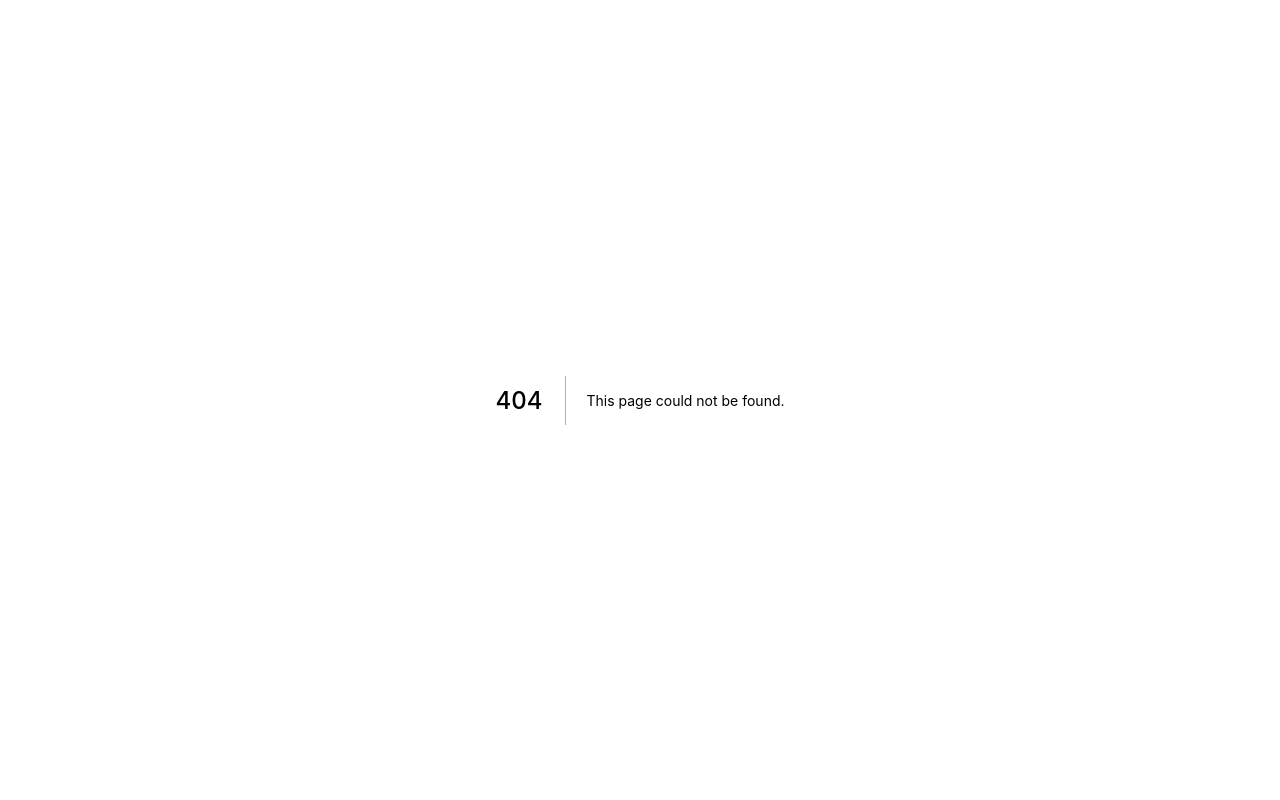
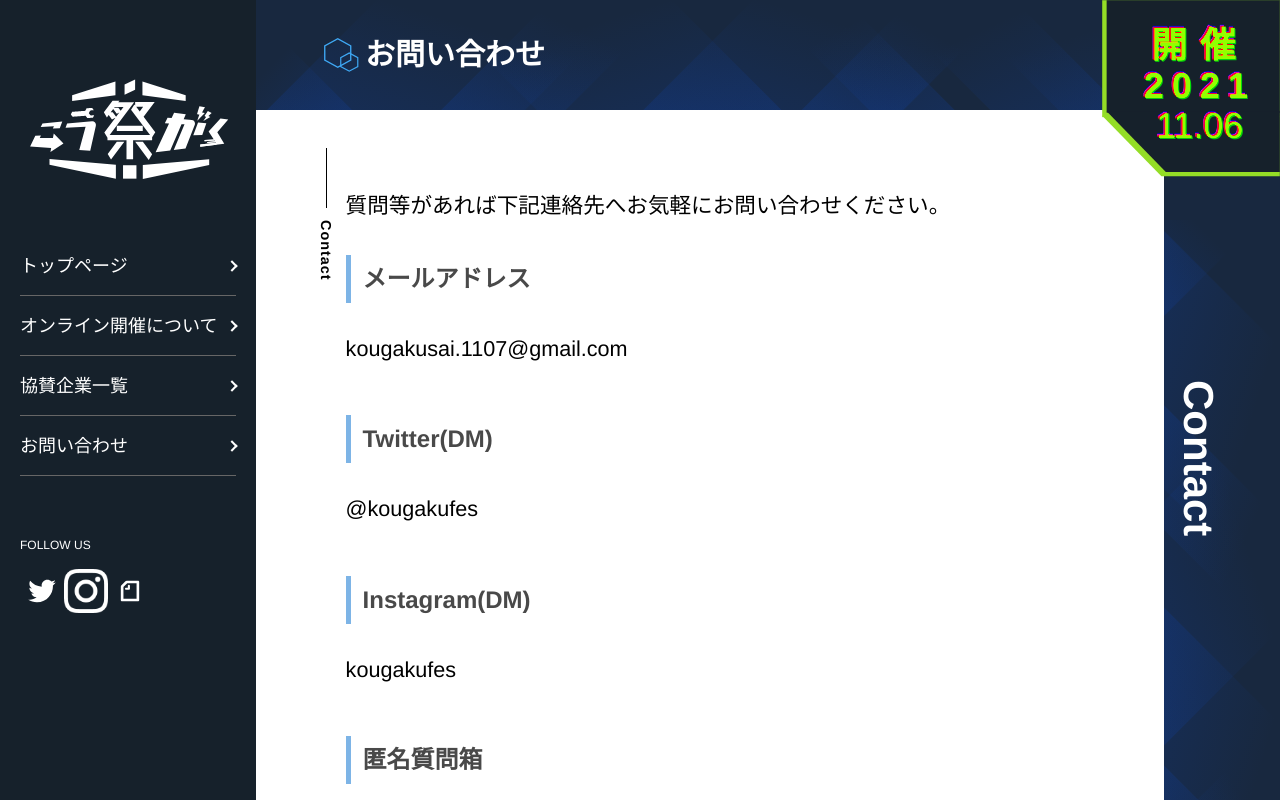
Before and after one commit to kougakusai/kougakusai-hp, a Next.js app: page /contact in a window 1280 px wide. Before the commit this address had no page. Shown: the top 800 px of the page. Built offline with nearby package versions, Linux system fonts and the light colour scheme.

Commit message:
#29 お問い合わせページ作成

```diff
--- /dev/null
+++ b/src/pages/contact.tsx
@@ -0,0 +1,77 @@
+import { ReactElement } from "react";
+import Head from "next/head";
+import Link from "next/link";
+import ArticleLayout from "src/components/templates/ArticleLayout";
+import Subtitle from "src/components/modules/Subtitle";
+
+const contacts = [
+  {
+    type: "メール",
+    name: "メールアドレス",
+    text: "kougakusai.1107@gmail.com",
+    link: "mailto:kougakusai.1107@gmail.com",
+  },
+  {
+    type: "Twitter",
+    name: "Twitter(DM)",
+    text: "@kougakufes",
+    link: "https://twitter.com/kougakufes/", //DMLink="https://twitter.com/messages/compose?recipient_id=User_ID"
+  },
+  {
+    type: "Instagram",
+    name: "Instagram(DM)",
+    text: "kougakufes",
+    link: "https://www.instagram.com/kougakufes/",
+  },
+  {
+    type: "匿名質問箱(Peing)",
+    name: "匿名質問箱",
+    text: "kougakufes",
+    link: "https://peing.net/ja/kougakufes/",
+  },
+];
+
+const Contact = () => {
+  return (
+    <>
+      <article className="text-[1.8rem]">
+        <p>質問等があれば下記連絡先へお気軽にお問い合わせください。</p>
+        <br />
+        <div className="space-y-[50px]">
+          {contacts.map(({ type, name, text, link }) => {
+            return (
+              <div key={type}>
+                <Subtitle text={name} />
+                <a
+                  onClick={() => {
+                    const jump: boolean = confirm(
+                      `${type}でこうがく祭へ連絡を取りますか？\n（${type}を開きます。）`
+                    );
+                    if (jump) {
+                      window.open(`${link}`, "_blank", "noreferrer");
+                    }
+                    return false;
+                  }}
+                >
+                  {text}
+                </a>
+              </div>
+            );
+          })}
+        </div>
+      </article>
+    </>
+  );
+};
+
+Contact.getLayout = function getLayout(page: ReactElement) {
+  return (
+    <ArticleLayout titleJa="お問い合わせ" titleEn="Contact">
+      {page}
+    </ArticleLayout>
+  );
+};
+
+export default Contact;
+
+// Confirmed Link ref="https://colo-ri.jp/develop/2010/03/javascriptconfirm.html"
```
